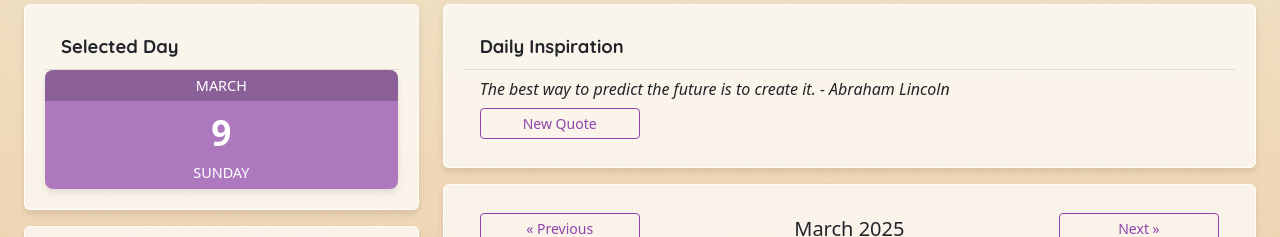
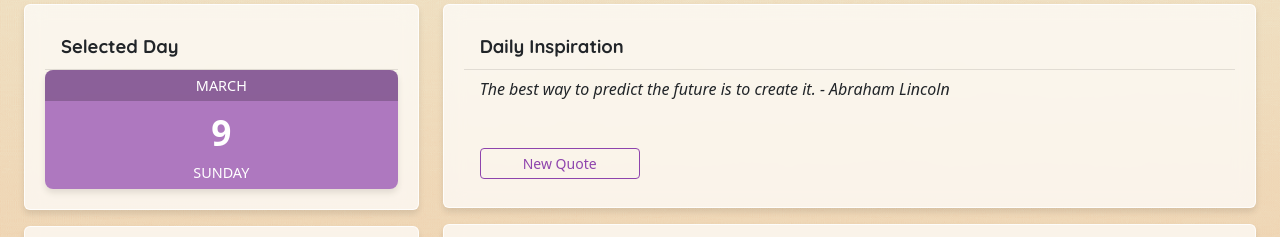
Before and after one commit to Lehti-A/calendrifyfront, a Vue app: page /calendar in a window 1280 px wide. Shown: the part 212-449 px from the top of the page. Built offline with nearby package versions, Linux system fonts and the light colour scheme; no server answers.

Commit message:
CalendarView WIP

```diff
--- a/src/views/CalendarView.vue
+++ b/src/views/CalendarView.vue
@@ -127,11 +127,15 @@
           <div class="card-header bg-transparent py-2">
             <strong>Daily Inspiration</strong>
           </div>
-          <div class="card-body py-2">
-            <p class="quote-text mb-2">{{ quote }}</p>
-            <button class="btn btn-sm btn-outline-secondary" @click="fetchQuote">
-              New Quote
-            </button>
+          <div class="card-body py-2 d-flex flex-column" style="height: 117px;">
+            <div class="quote-container mb-">
+              <p class="quote-text">{{ quote }}</p>
+            </div>
+            <div class="mt-auto">
+              <button class="btn btn-sm btn-outline-secondary" @click="fetchQuote">
+                New Quote
+              </button>
+            </div>
           </div>
         </div>
 
@@ -645,15 +649,24 @@ export default {
 }
 
 /* Quote card */
-.quote-card {
-  min-height: 110px; /* Further reduced to match selected day height */
+.quote-container {
+  flex-grow: 1;
+  overflow-y: auto;
+  max-height: 80px; /* Control maximum height for quotes */
 }
 
 .quote-text {
   font-style: italic;
-  margin-bottom: 10px; /* Reduced margin */
-  line-height: 1.4; /* Adjust line height for better fit */
+  line-height: 1.4;
+  margin-bottom: 0; /* Remove bottom margin to prevent extra space */
 }
+
+/* No need for fixed height on entire card now */
+.quote-card {
+  min-height: auto;
+}
+
+
 
 /* Button styling - to match other views */
 .btn-outline-secondary {
```
